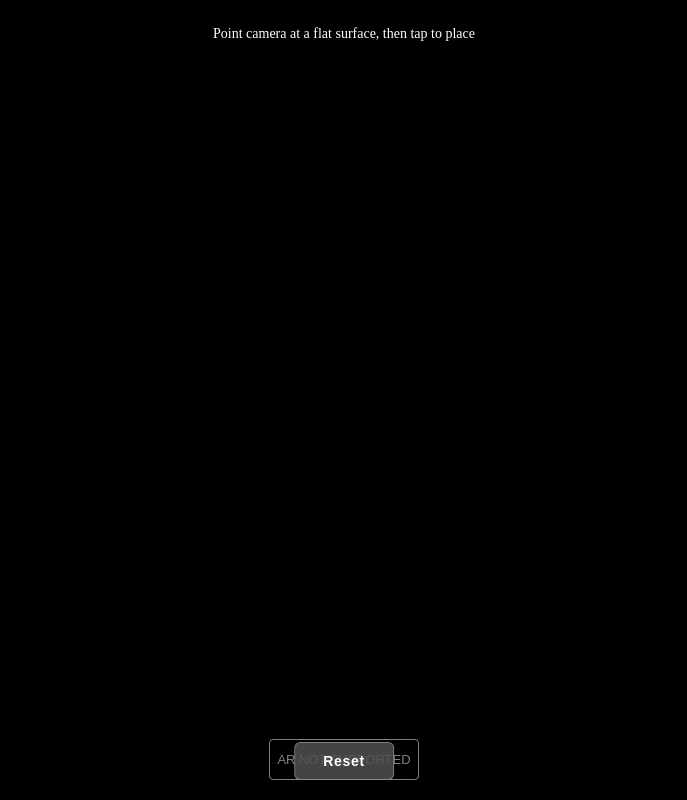
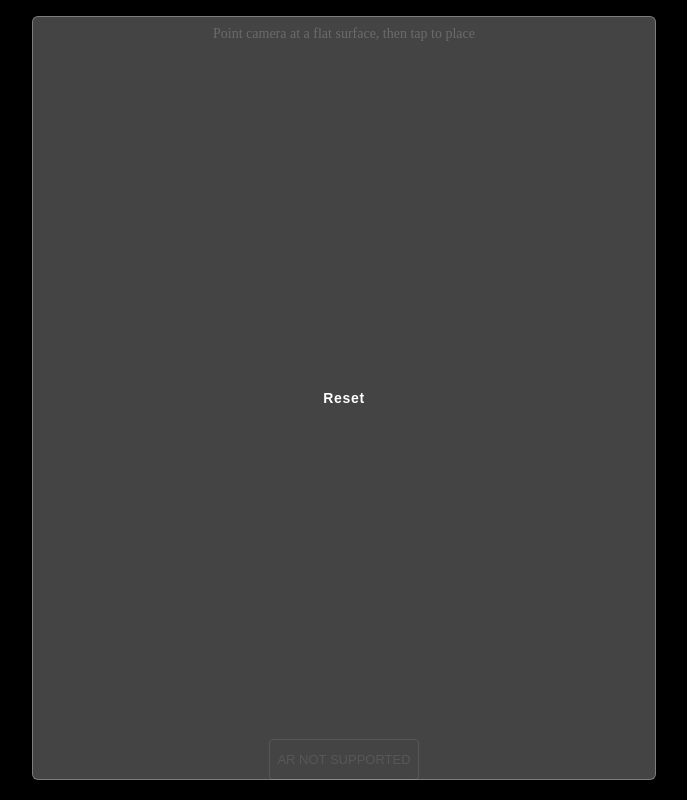
Before and after one commit to BishnuMukherjee123/WebXR, a React (Vite) app: page / in a window 1280 px wide. Shown: the whole page, without its empty margins (296-983 px from the left). Built offline with nearby package versions, Linux system fonts and the light colour scheme; no server answers.

Commit message:
i more time

```diff
--- a/src/components/ARScene.jsx
+++ b/src/components/ARScene.jsx
@@ -36,7 +36,8 @@
     const renderer = new THREE.WebGLRenderer({ antialias: true, alpha: true });
     renderer.setPixelRatio(window.devicePixelRatio);
     renderer.setSize(window.innerWidth, window.innerHeight);
-    // Only additions for correct GLB/PBR rendering:
+    // CRITICAL: alpha=0 so XR compositor shows camera feed through the canvas
+    renderer.setClearColor(0x000000, 0);
     renderer.outputColorSpace = THREE.SRGBColorSpace;
     renderer.toneMapping = THREE.ACESFilmicToneMapping;
     renderer.toneMappingExposure = 1.5;
--- a/src/index.css
+++ b/src/index.css
@@ -1,48 +1,39 @@
 *, *::before, *::after { box-sizing: border-box; margin: 0; padding: 0; }
-
 html, body { width: 100%; height: 100%; overflow: hidden; background: #000; }
-
 #root { width: 100%; height: 100%; }
-
 canvas { display: block; touch-action: none; }
 
-/* Hint text */
+/* Hint text — top center */
 .overlay-text {
   position: fixed;
-  top: 20px;
+  top: 16px;
   left: 50%;
   transform: translateX(-50%);
   color: white;
   z-index: 999;
-  font-size: 14px;
+  font-size: 13px;
   font-weight: 500;
   white-space: nowrap;
   pointer-events: none;
-  background: rgba(0,0,0,0.5);
-  padding: 6px 14px;
+  background: rgba(0,0,0,0.55);
+  padding: 5px 14px;
   border-radius: 20px;
-  text-shadow: 0 1px 3px rgba(0,0,0,0.8);
 }
 
-/* Reset button — sits below the ARButton (ARButton is at bottom:20px) */
+/* Reset — TOP RIGHT, completely away from START AR button at the bottom */
 .reset-btn {
   position: fixed;
-  bottom: 80px;
-  left: 50%;
-  transform: translateX(-50%);
+  top: 16px;
+  right: 16px;
   z-index: 999;
-  padding: 10px 28px;
+  padding: 8px 18px;
   background: rgba(60,60,60,0.85);
   color: white;
   border: 1px solid rgba(255,255,255,0.3);
   border-radius: 6px;
-  font-size: 14px;
+  font-size: 13px;
   font-weight: 600;
   cursor: pointer;
 }
 
-/* ARButton (Three.js injects at bottom:20px, width:100px, left:calc(50%-50px)) */
-/* Push ARButton up slightly so it sits below Reset */
-#ARButton {
-  bottom: 20px !important;
-}
+/* ARButton is at bottom:20px, left:calc(50%-50px) — leave it there */
```
